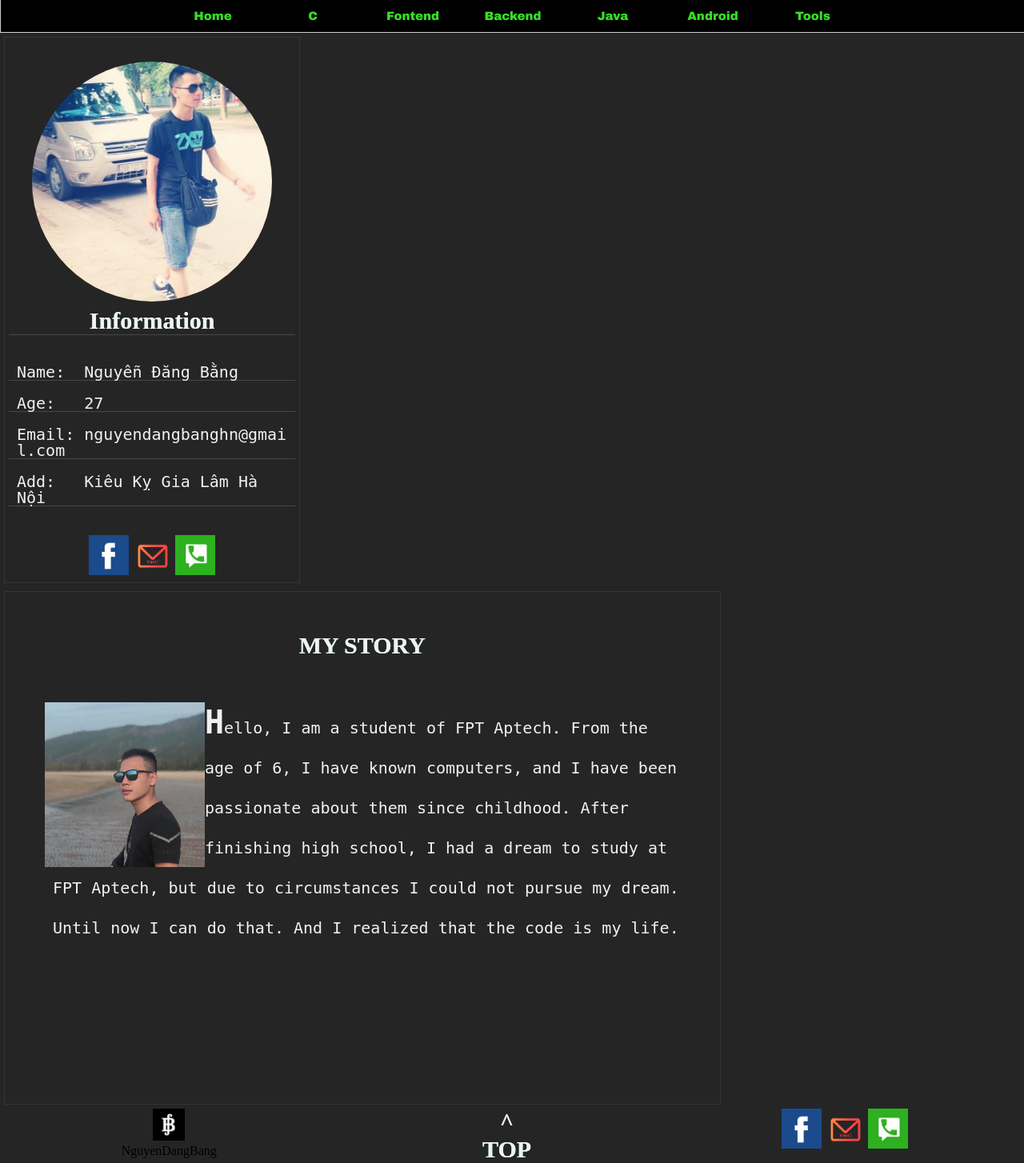
After one commit to nguyendangbanghn93/PersonalWeb-FPT-Aptech-Student, a PHP site: page / in a window 1280 px wide. The commit adds this page. Shown: the part 201-1655 px from the top of the page at 80% size. Run offline with PHP 8.4, Linux system fonts and the light colour scheme.

Commit message:
thay doi font chu

```diff
--- /dev/null
+++ b/index.php
@@ -0,0 +1,109 @@
+<!DOCTYPE html>
+<html>
+<head>
+	<title>Nguyễn Đăng Bằng</title>
+	<link rel="shortcut icon" type="image/png" href="image/B.png"/>
+	<link rel="stylesheet" type="text/css" href="style.css">
+</head>
+<body>
+	<div id="top" id="main">
+		<div id="head">
+			<div id="logo" ><img id="logo-text" src="image/LOGOB copy.png" width="90%" height="100%"></div>
+			<div id="banner"><p id="texthead">< >CODE IS MY LIFE< /></p></div>
+		</div>
+		<!-- _____________________________________________ -->
+		<div id="head-link">
+			<div id="menu">
+				<ul>
+					<li id="home"><a href ="index.html">Home</a></li>
+					<li><a href ="BaigiangC.html"> C </a>
+						<ul class   ="menu2">
+						<li><a href ="BaigiangC.html">Lesson</a></li>
+						<li><a href ="BaitapC.html">Exercise</a></li>
+						</ul>
+					</li>
+					<li><a href ="Baigianghtml.html">Fontend</a>
+						<ul class   ="menu2">
+							<li><a href ="Baigianghtml.html">HTML-CSS3</a>
+								<ul class   ="menu3">
+									<li><a href ="Baigianghtml.html">Lesson</a></li>
+									<li><a href ="Baitaphtml.html">Exercise</a></li>
+								</ul>
+							</li>
+							<li><a href ="#">Bootstap</a></li>
+							<li><a href ="#">JS</a></li>
+							<li><a href ="#">JQuery</a></li>
+						</ul>
+					</li>
+					<li><a href ="#">Backend</a>
+						<ul class   ="menu2">
+							<li><a href ="#">PHP</a></li>
+							<li><a href ="#">Laravel</a></li>
+						</ul>
+					</li>
+					<li><a href ="#">Java</a>
+						<ul class   ="menu2">
+							<li><a href ="#">Java Basic</a></li>
+							<li><a href ="#">Java Advanced</a></li>
+						</ul>
+					</li>
+					<li><a href ="#">Android</a></li>
+					<li><a href ="#">Tools</a>
+						<ul class   ="menu2">
+						<li><a href ="#">Git/Github</a></li>
+						</ul>
+					</li>
+				</ul>
+		</div>
+		</div>
+<!-- _____________________________________________ -->
+		<div id="content">
+			<div id="left">
+				<h2 class="title"><img class="img-avt" src="image/avt.jpg"></h2>
+			  	<h2 class="title">Information</h2>
+			  	<hr size="1px" color="#4A4646"/>
+			  	<br/><br/>
+			  	<p class="text-I">Name: &#160Nguyễn Đăng Bằng </p>
+			 	<hr size="1px" color="#4A4646"/>
+		  		<br/>
+			  	<p class="text-I">Age:&nbsp; &nbsp;27</p>
+			  	<hr size="1px" color="#4A4646"/>
+		  		<br/>
+	    	  	<p class="text-I">Email:&nbsp;nguyendangbanghn@gmail.com</p>
+	    	  	<hr size="1px" color="#4A4646"/>
+		  		<br/>
+			  	<p class="text-I">Add:&nbsp;&nbsp;&nbsp;Kiêu Kỵ Gia Lâm Hà Nội </p>
+			  	<hr size="1px" color="#4A4646"/>
+			 	<br/>
+			 	<br/>
+			  	<p align="center"><a href="https://www.facebook.com/call.m3.the.liar"><img src="image/facebook.jpg" width= "50px" height="50px"></a>
+		  	 	<a href="mailto:nguyendangbanghn@gmail.com"><img src="image/email.png" width= "50px" height="50px"></a>
+		  	 	<a href="tel:0989859398"><img src="image/dt.jpg" width= "50px" height="50px"></a></p>
+  			</div>
+			<div id="right">
+					<h1 class="title">MY STORY</h1>
+					<br/>
+					<br/>
+					<br/>
+					<img class="img-float" src="image/anhdaidien.jpg" width="200px" width="200px" />
+					<p class="text-I-R">Hello, I am a student of FPT Aptech. From the age of 6, I have known computers, and I have been passionate about them since childhood. After finishing high school, I had a dream to study at FPT Aptech, but due to circumstances I could not pursue my dream. Until now I can do that. And I realized that the code is my life.</p>
+			</div>
+		</div>
+		</div>
+		<div  align="center" id="footer">
+			<div class="footer-left">
+				<img src="image/B.png" width="40px" height="40px"><p>NguyenDangBang</p>
+			</div>
+			<div  align="center" class="footer-center">
+				<h1 class="title"><a class="title" href="#top">^<br/>TOP</a></h1>
+			</div>
+			<div align="center" class="footer-right">
+				<p><a href="https://www.facebook.com/call.m3.the.liar"><img src="image/facebook.jpg" width= "50px" height="50px"></a>
+		  		<a href="mailto:nguyendangbanghn@gmail.com"><img src="image/email.png" width= "50px" height="50px"></a>
+		  		<a href="tel:0989859398"><img src="image/dt.jpg" width= "50px" height="50px"></a></p>
+			</div>
+
+		</div>
+	</div>
+</body>
+</html>
--- a/old-personal-web/index.php
+++ b/old-personal-web/index.php
@@ -4,6 +4,7 @@
 	<title>Nguyễn Đăng Bằng</title>
 	<link rel="shortcut icon" type="image/png" href="image/B.png"/>
 	<link rel="stylesheet" type="text/css" href="style.css">
+	<meta charshet="utf-8" />
 </head>
 <body>
 	<div id="top" id="main">
```
Also changed, not shown: index.html (added, +109 -0 lines).
